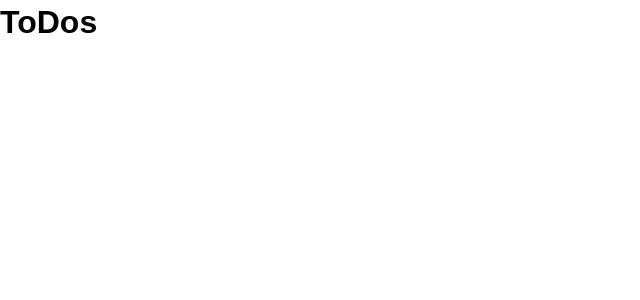
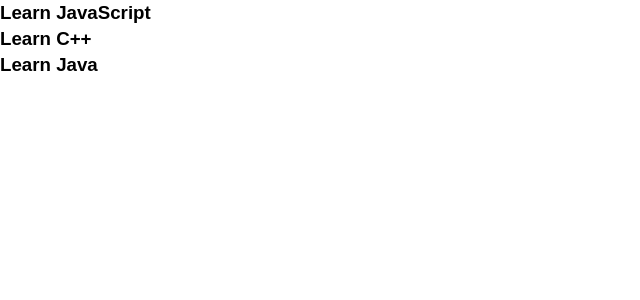
Before and after one commit to DavidMaldonado0/ReactAppDemos, a React (Create React App) app in the folder todoapp/: page / in a window 1280 px wide. Shown: the top 300 px of the page, without its empty margins (0-640 px from the left). Built offline with nearby package versions, Linux system fonts and the light colour scheme.

Commit message:
todomaptest

```diff
--- a/todoapp/src/App.js
+++ b/todoapp/src/App.js
@@ -1,7 +1,7 @@
 import React, { Component } from 'react';
 import './App.css';
 
-import ToDos from './components/ToDos';
+import Todos from './components/Todos';
 
 class App extends Component {
 
@@ -21,7 +21,7 @@
         id: 3,
         title: 'Learn Java',
         completed: false
-      },
+      }
     ]
   }
 
@@ -29,7 +29,7 @@
   render() {
     return (
       <div className="App">
-        <ToDos />
+        <Todos todos={this.state.todos} />
       </div>
     );
   }
--- a/todoapp/src/components/ToDos.js
+++ b/todoapp/src/components/ToDos.js
@@ -2,14 +2,12 @@
 
 
 
-class ToDos extends Component {
+class Todos extends Component {
   render() {
-    return (
-      <div className="App">
-        <h1>ToDos</h1>
-      </div>
-    );
+    return this.props.todos.map((todo) => (
+      <h3>{ todo.title }</h3>
+    ));
   }
 }
 
-export default ToDos;
+export default Todos;
```
